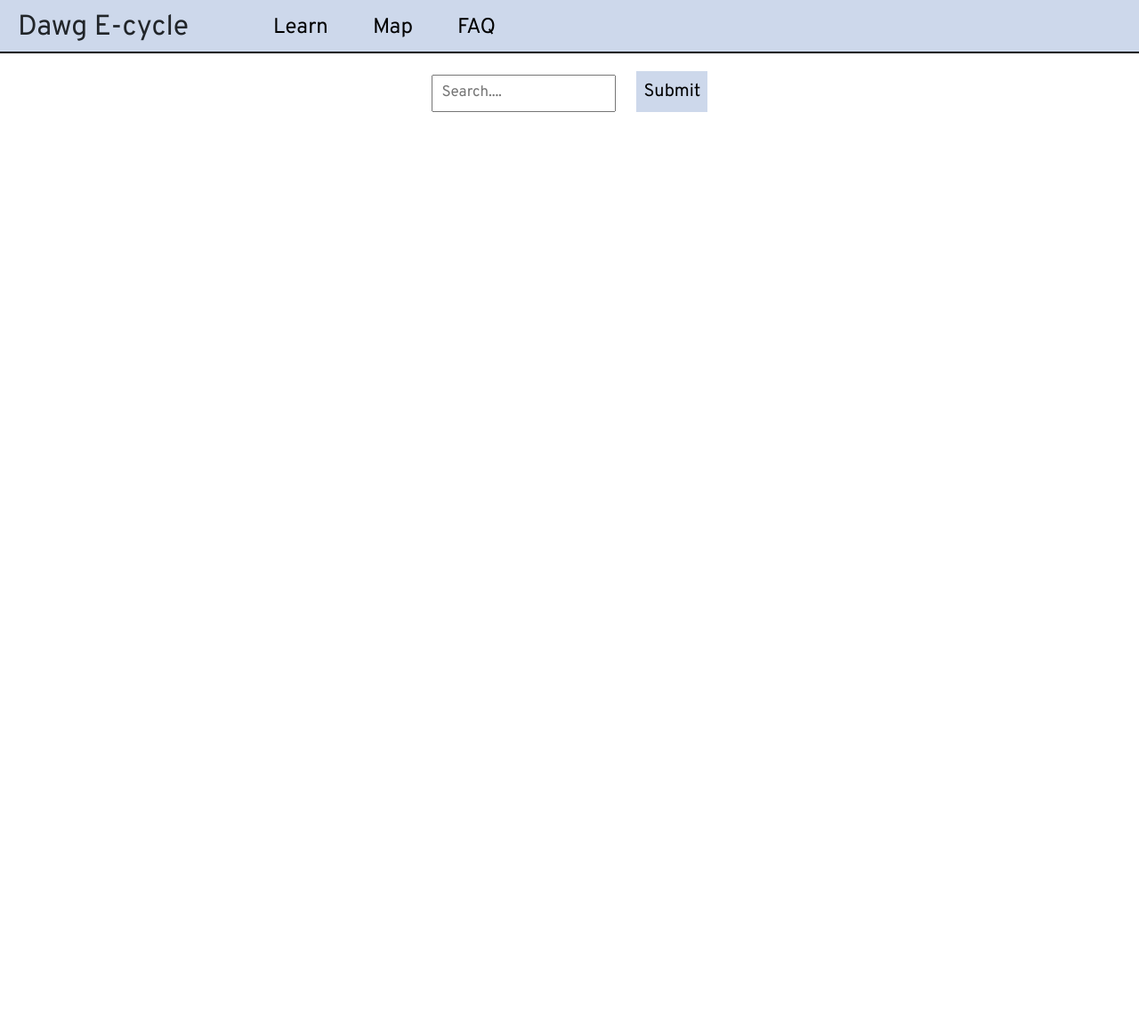
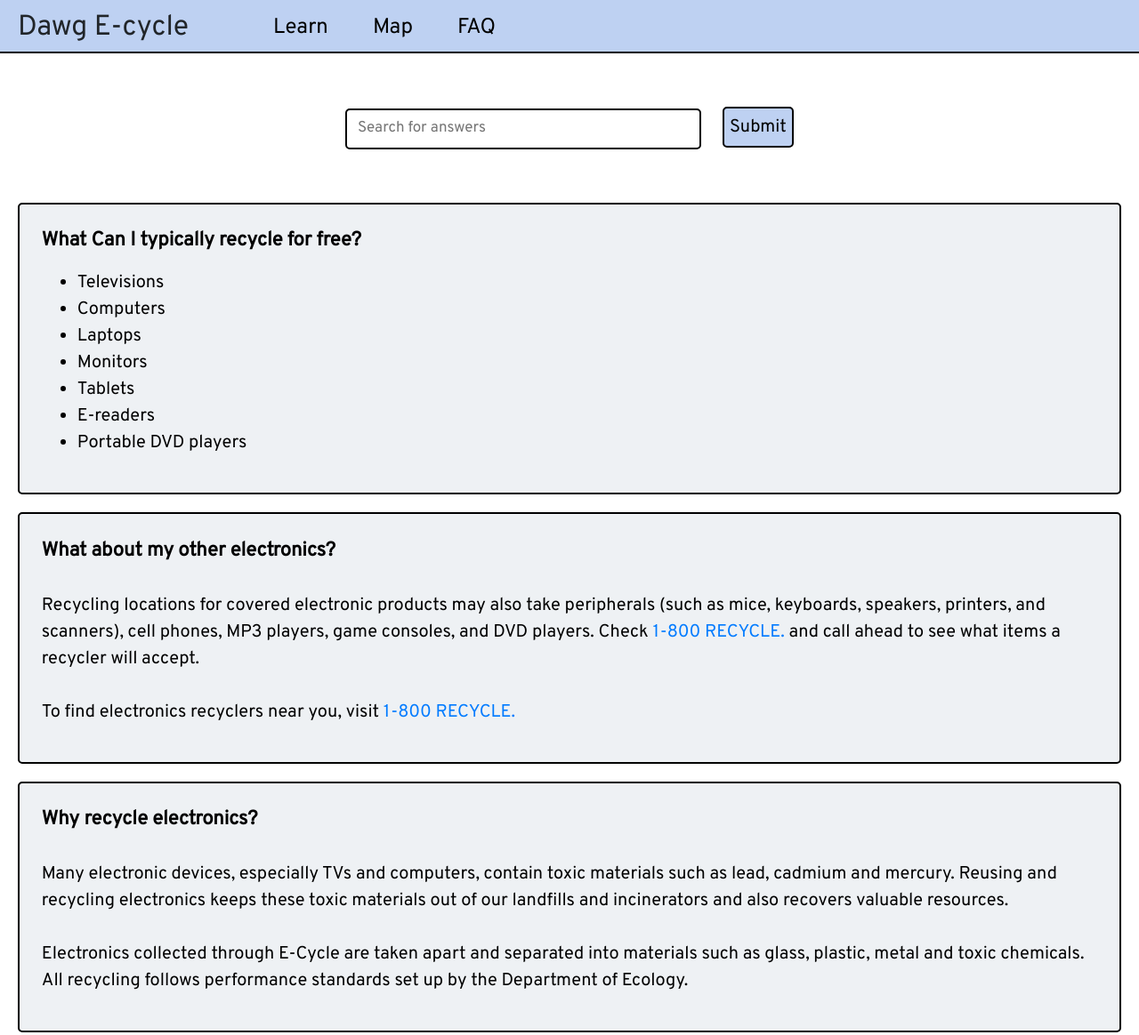
Before and after one commit to info442-spr22/d-team, a plain HTML site: page project_draft/FAQ.html in a window 1280 px wide. Shown: the top 1164 px of the page at 89% size. Before the commit the page ends 800 px from the top, so only its background shows below. Drawn offline with nearby package versions, Linux system fonts and the light colour scheme; a web font is replaced by a local one.

Commit message:
edit css for search bar and FAQ content

```diff
--- a/project_draft/FAQ.html
+++ b/project_draft/FAQ.html
@@ -19,7 +19,7 @@
         <nav class="navbar navigation-links ">
             <ul class="nav navbar-fixed-top">
                 <li class="nav-item"><a class="nav-link text-black" href="index.html">Learn</a></li>
-                <li class="nav-item"><a class="nav-link text-black" href="index.html">Map</a></li>
+                <li class="nav-item"><a class="nav-link text-black" href="map.html">Map</a></li>
                 <li class="nav-item"><a class="nav-link text-black" href="FAQ.html">FAQ</a></li>
             </ul>
         </nav>
@@ -27,13 +27,107 @@
     </section>
     <main>
 
+
+        <section class="content-box">
           <div class="searchbox">
             <form>
-                <input type="text" placeholder=" Search...." name="search">
+                <input type="text" placeholder=" Search for answers" name="search">
                 <button type="submit">Submit</button>
             </form>
           </div>
+          <div class="text-box">
+            <p>
+              <span class="question">
+              What Can I typically recycle for free?
+              </span>
 
+              <ul>
+                <li>Televisions</li>
+                <li>Computers</li>
+                <li>Laptops</li>
+                <li>Monitors</li>
+                <li>Tablets</li>
+                <li>E-readers</li>
+                <li>Portable DVD players</li>
+                <ul>
+                </p>
+              </div>
+              <div class="text-box">
+                <p>
+                  <span class="question">
+                  What about my other electronics?
+                  </span>
+
+                  <br>
+                  <br>
+                  Recycling locations for covered electronic products may also take peripherals (such as mice, keyboards, speakers, printers, and scanners), cell phones, MP3 players, game consoles, and DVD players. Check <a href="http://1800recycle.wa.gov/">1-800 RECYCLE.</a> and call ahead to see what items a recycler will accept.
+                  <br>
+                  <br>
+                  To find electronics recyclers near you, visit <a href="http://1800recycle.wa.gov/">1-800 RECYCLE.</a>
+                </p>
+              </div>
+              <div class="text-box">
+                <p>
+                  <span class="question">
+                  Why recycle electronics?
+                  </span>
+                  <br>
+                  <br>
+                  Many electronic devices, especially TVs and computers, contain toxic materials such as lead, cadmium and mercury. Reusing and recycling electronics keeps these toxic materials out of our landfills and incinerators and also recovers valuable resources.
+                  <br>
+                  <br>
+                  Electronics collected through E-Cycle are taken apart and separated into materials such as glass, plastic, metal and toxic chemicals. All recycling follows performance standards set up by the Department of Ecology.
+                </p>
+              </div>
+              <div class="text-box">
+                  <p>
+                    <span class="question">
+                      What if my recycle equipment still works?
+                    </span>
+                      <br>
+                      <br>
+                      Before you get rid of your old TV, computer, or other electronic device, you can check out a website like ifixit.com for tips on how to upgrade or repair it.
+                      <br>
+                      <br>
+                      <a href="https://nepis.epa.gov/Exe/ZyPDF.cgi?Dockey=P1000715.PDF">Do the PC Thing: Donate</a> - Information from the Environmental Protection Agency (EPA) on donating your computer for reuse.
+                  </p>
+              </div>
+              <div class="text-box">
+                  <p>
+                    <span class="question">
+                      What is banned from the landfill?
+                    </span>
+                      <br>
+                      <br>
+                      Almost any product with a circuit board is now banned from the landfill and considered universal waste and, as such, requires special handling. Like used motor oil and paint, universal waste is a kind of hazardous waste.
+                  </p>
+              </div>
+              <div class="text-box">
+                  <p>
+                    <span class="question">
+                      Where can I find computer manufacturer's exchanges, takebacks, and recycling information?
+                    </span>
+                      <br>
+                      <br>
+                      <ul>
+                        <li>  Dell Computer Exchange - <a href="http://content.dell.com/us/en/corp/cr-dell-earth-recycling.aspx">http://content.dell.com/us/en/corp/cr-dell-earth-recycling.aspx</a></li>
+                        <li>HP Computer Exchange - <a href="http://www.hp.com/go/recycle">http://www.hp.com/go/recycle</a></li>
+                        <li>Gateway Computer Exchange - <a href="http://www.gateway.com/gw/en/US/content/recycling">http://www.gateway.com/gw/en/US/content/recycling</a></li>
+                        <li>Apple Computer Exchange - <a href="http://www.apple.com/environment/">http://www.apple.com/environment/</a></li>
+                      </ul>
+                  </p>
+              </div>
+              <div class="text-box">
+                  <p>
+                    <span class="question">
+                      Where can I find additional information?
+                    </span>
+                    <br>
+                    <br>
+                    U.S. Environmental Protection Agency  - <a href=" https://www.epa.gov/recycle/electronics-donation-and-recycling"> https://www.epa.gov/recycle/electronics-donation-and-recycling</a>
+                  </p>
+              </div>
+            </section>
 
 
           </main>
--- a/project_draft/css/style.css
+++ b/project_draft/css/style.css
@@ -29,7 +29,7 @@ main {
 .navigation {
   position: fixed;
   display: flex;
-  background-color: #cdd8eb;
+  background-color: #BED1F2;
   font-size: 24px;
   justify-content: flex-end;
   width: 100%;
@@ -52,7 +52,7 @@ main {
 }
 
 .nav-link:hover {
-  background-color: white;
+  background-color: #FFFFFF;
   color:#000000
 }
 
@@ -60,7 +60,7 @@ main {
   margin-left: 20px;
   padding: 4px 15px 0px 15px;
   border-radius: 5px;
-  color: black;
+  color: #000000;
 }
 
 .text-black{
@@ -72,20 +72,30 @@ main {
   flex-direction: column;
   color: #000000;
   align-items: flex-start;
-  background: white;
+  background: #FFFFFF;
   margin-top: 60px;
   width: 100%;
   padding: 20px;
   row-gap: 20px;
+
 }
 
 .text-box {
   padding: 2%;
-  border: 2px solid black;
+  border: 2px solid #000000;
   border-radius: 5px;
-  color: black;
-  background-color: #cdd8eb;
-  font-size: 24px;
+  width: 100%;
+  color: #000000;
+  background-color: #EEF1F4;
+  font-size: 20px;
+}
+
+.map-box {
+  margin: 1%;
+}
+
+.h2 {
+  font-size: 48px;
 }
 
 .hide{
@@ -95,25 +105,36 @@ main {
   display:block;
 }
 
+/* For FAQ page*/
+.question {
+  font-weight: bold;
+  font-size: 22px;
+}
+
 .searchbox {
   margin: 0 auto;
-  margin-top: 80px;
-  justify-content: start;
+  margin-top: 40px;
+  margin-bottom: 40px;
   display: flex;
+
 }
 
 input[type=text] {
-  padding: 6px;
+  width: 400px;
+  padding: 8px;
   font-size: 17px;
+  border: 2px solid #000000;
+  border-radius: 5px;
 }
 .searchbox button {
-  padding: 8px;
+  padding: 6px;
   margin-left: 20px;
-  background: #cdd8eb;
+  background: #BED1F2;
   font-size: 20px;
-  border: none;
+  border: 2px solid #000000;
+  border-radius: 5px;
   cursor: pointer;
 }
 .searchbox button:hover {
-  background: #7ea5e9;
+  background: #ACBFEF;
 }
```
Lines whose indentation alone changed are shown as unchanged.
